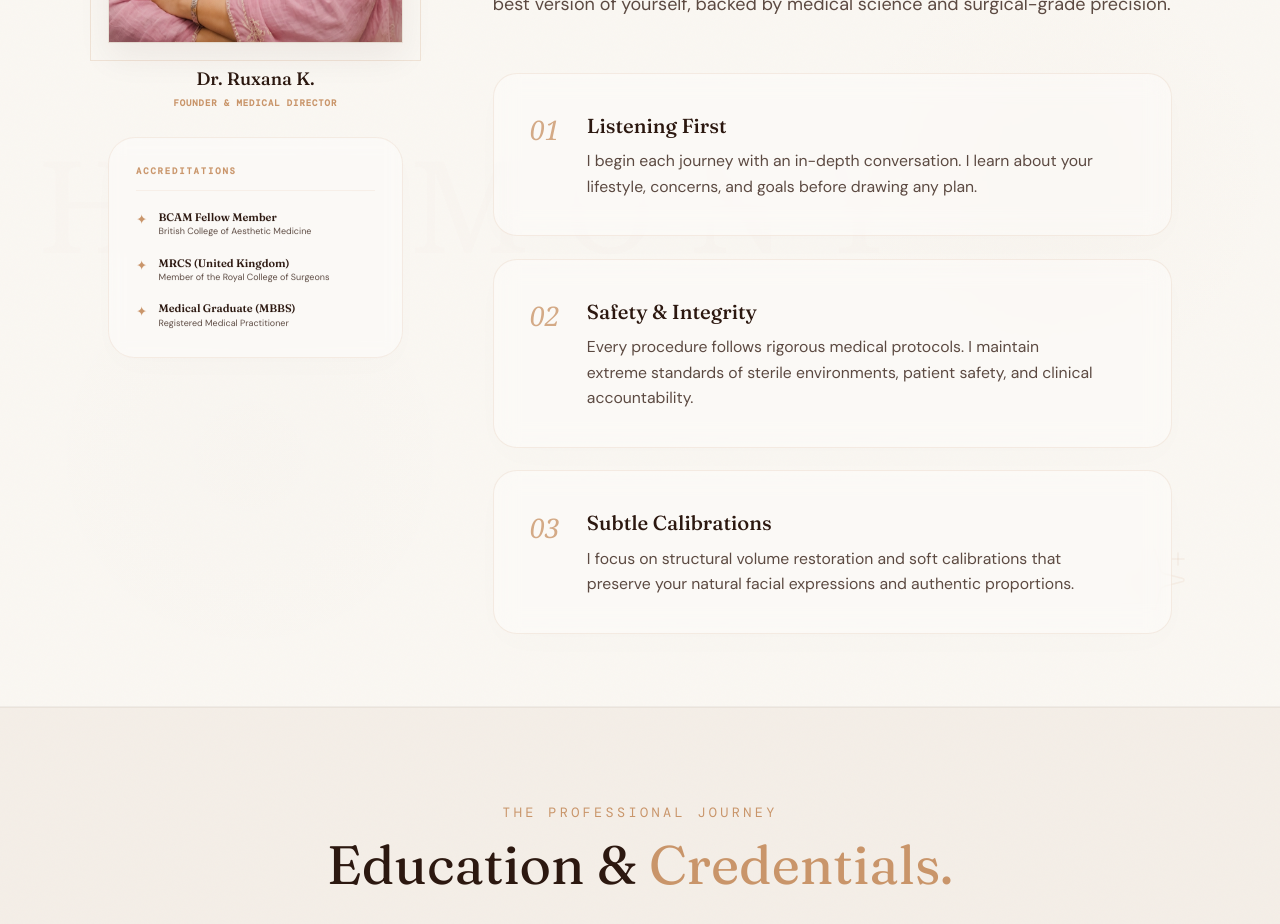
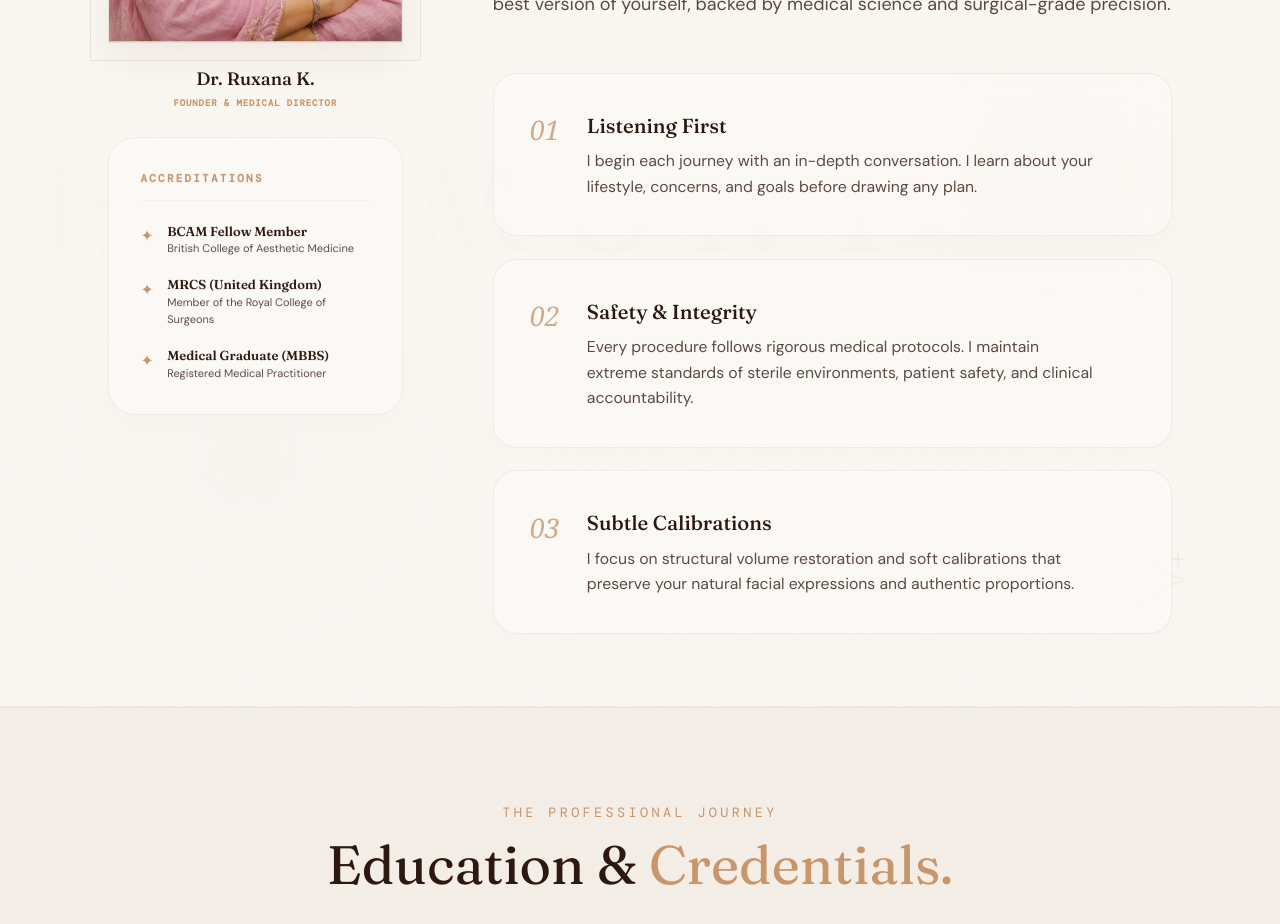
Before and after one commit to playkidsofficial6-oss/cosmohome, a React (Vite) app: page /dr-ruxana in a window 1280 px wide. Shown: the part 1340-2264 px from the top of the page. Built offline with nearby package versions, Linux system fonts and the light colour scheme.

Commit message:
feat: add Dr. Ruxana bio page with parallax motion effects and milestone timeline

```diff
--- a/src/pages/DrRuxana.tsx
+++ b/src/pages/DrRuxana.tsx
@@ -264,7 +264,7 @@ export default function DrRuxanaPage() {
                   <img
                     src="/doctor/ruxana.webp"
                     alt="Dr. Ruxana K."
-                    className="w-full h-full object-cover"
+                    className="w-full h-full object-cover scale-x-[-1]"
                   />
                   <div className="absolute inset-0 bg-gradient-to-t from-[#2C1810]/20 via-transparent to-transparent" />
                 </div>
@@ -275,30 +275,30 @@ export default function DrRuxanaPage() {
               </div>
 
               {/* Accreditations & Key Highlights Box */}
-              <div className="w-full max-w-[320px] bg-white/40 backdrop-blur-sm border border-[#C9956A]/15 rounded-3xl p-6 space-y-4 shadow-[0_10px_30px_rgba(44,24,16,0.01)] hover:border-[#C9956A]/30 transition-all duration-300">
-                <h5 className="text-[9px] tracking-[0.2em] text-[#C9956A] uppercase font-bold border-b border-[#C9956A]/10 pb-2.5" style={M}>
+              <div className="w-full max-w-[320px] sm:max-w-[340px] bg-white/40 backdrop-blur-sm border border-[#C9956A]/15 rounded-3xl p-6 sm:p-7 space-y-5 shadow-[0_10px_30px_rgba(44,24,16,0.01)] hover:border-[#C9956A]/30 transition-all duration-300">
+                <h5 className="text-[10px] sm:text-[11px] tracking-[0.2em] text-[#C9956A] uppercase font-bold border-b border-[#C9956A]/10 pb-3" style={M}>
                   Accreditations
                 </h5>
-                <div className="space-y-3.5">
-                  <div className="flex items-start gap-2.5">
-                    <span className="text-[#C9956A] text-xs mt-0.5">✦</span>
+                <div className="space-y-4">
+                  <div className="flex items-start gap-3">
+                    <span className="text-[#C9956A] text-sm mt-0.5">✦</span>
                     <div>
-                      <h6 className="text-[10px] sm:text-[11px] font-semibold text-[#2C1810]" style={D}>BCAM Fellow Member</h6>
-                      <p className="text-[9px] text-[#5C4A42] font-light leading-normal">British College of Aesthetic Medicine</p>
+                      <h6 className="text-xs sm:text-[13px] font-semibold text-[#2C1810]" style={D}>BCAM Fellow Member</h6>
+                      <p className="text-[10px] sm:text-[11px] text-[#5C4A42] font-light leading-relaxed">British College of Aesthetic Medicine</p>
                     </div>
                   </div>
-                  <div className="flex items-start gap-2.5">
-                    <span className="text-[#C9956A] text-xs mt-0.5">✦</span>
+                  <div className="flex items-start gap-3">
+                    <span className="text-[#C9956A] text-sm mt-0.5">✦</span>
                     <div>
-                      <h6 className="text-[10px] sm:text-[11px] font-semibold text-[#2C1810]" style={D}>MRCS (United Kingdom)</h6>
-                      <p className="text-[9px] text-[#5C4A42] font-light leading-normal">Member of the Royal College of Surgeons</p>
+                      <h6 className="text-xs sm:text-[13px] font-semibold text-[#2C1810]" style={D}>MRCS (United Kingdom)</h6>
+                      <p className="text-[10px] sm:text-[11px] text-[#5C4A42] font-light leading-relaxed">Member of the Royal College of Surgeons</p>
                     </div>
                   </div>
-                  <div className="flex items-start gap-2.5">
-                    <span className="text-[#C9956A] text-xs mt-0.5">✦</span>
+                  <div className="flex items-start gap-3">
+                    <span className="text-[#C9956A] text-sm mt-0.5">✦</span>
                     <div>
-                      <h6 className="text-[10px] sm:text-[11px] font-semibold text-[#2C1810]" style={D}>Medical Graduate (MBBS)</h6>
-                      <p className="text-[9px] text-[#5C4A42] font-light leading-normal">Registered Medical Practitioner</p>
+                      <h6 className="text-xs sm:text-[13px] font-semibold text-[#2C1810]" style={D}>Medical Graduate (MBBS)</h6>
+                      <p className="text-[10px] sm:text-[11px] text-[#5C4A42] font-light leading-relaxed">Registered Medical Practitioner</p>
                     </div>
                   </div>
                 </div>
```
